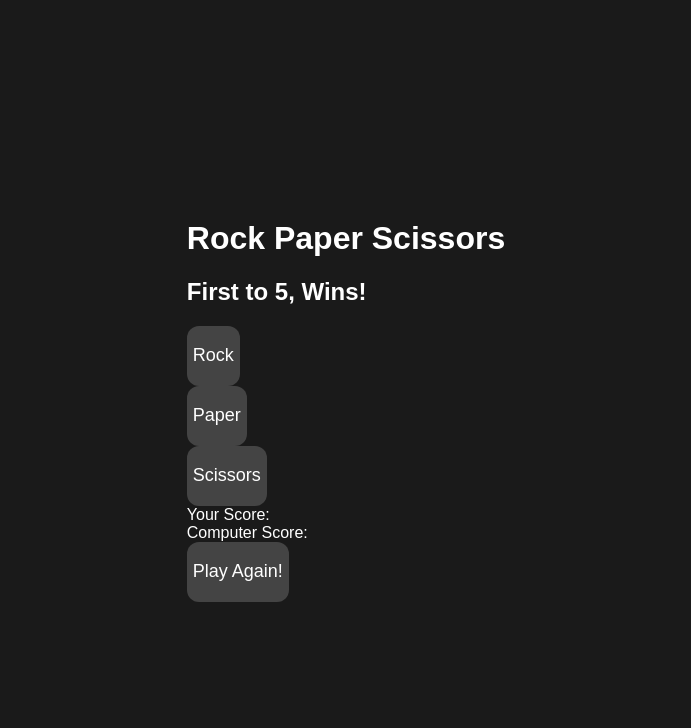
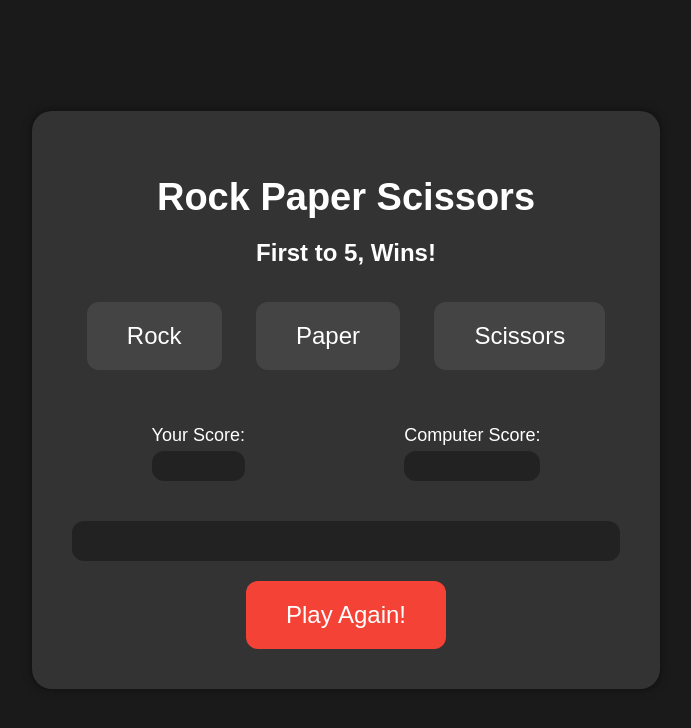
Before and after one commit to prajithmalepati/Rock-Paper-Scissors, a plain HTML site: page index.html in a window 1280 px wide. Shown: the whole page, without its empty margins (294-985 px from the left). Drawn offline with Linux system fonts and the light colour scheme.

Commit message:
Update styles.css

```diff
--- a/styles.css
+++ b/styles.css
@@ -9,54 +9,80 @@ body {
     min-height: 100vh;
 }
 
-.calculator {
-  max-width: 300px; /* Adjusted width for better symmetry */
-  margin: 0 auto;
+.game-container {
     background-color: #333;
     border-radius: 20px;
     box-shadow: 0 0 10px rgba(0, 0, 0, 0.5);
-  padding: 20px; /* Adjusted padding for better appearance */
+    padding: 40px;
     text-align: center;
 }
 
-#result {
-  height: 40px;
-  font-size: 20px;
-  text-align: right;
-  margin-bottom: 10px;
-  color: #fff;
-  background-color: #222;
-  border-radius: 12px;
-  padding: 8px 16px;
+.title {
+    font-size: 38px;
+    margin-bottom: 20px;
 }
 
-.buttons {
-  display: grid;
-  grid-template-columns: repeat(4, 1fr);
-  grid-gap: 10px;
-}
-
-button {
-  height: 60px; /* Increased button height for better visibility */
-  font-size: 18px;
+.choice-btn {
     background-color: #444;
     color: #fff;
     border: none;
+    padding: 20px 40px;
+    margin: 15px;
     border-radius: 12px;
     cursor: pointer;
-  display: flex;
-  align-items: center;
-  justify-content: center;
+    font-size: 24px;
 }
 
-button:hover {
-  background-color:#f44336;
+.choice-btn:hover {
+    background-color: #555;
 }
 
-#mul{
-  padding-top: 10px;
+.scores {
+    display: flex;
+    justify-content: space-around;
+    margin: 40px 0;
+    font-size: 28px;
 }
 
-button.operator {
+.player-score, .computer-score {
+    background-color: #222;
+    padding: 20px 40px;
+    border-radius: 12px;
+}
+
+.round-results {
+    background-color: #222;
+    padding: 20px;
+    border-radius: 12px;
+    margin-bottom: 20px;
     font-size: 24px;
 }
+
+.reset-btn {
+    background-color: #f44336;
+    color: #fff;
+    border: none;
+    padding: 20px 40px;
+    border-radius: 12px;
+    cursor: pointer;
+    font-size: 24px;
+}
+
+.reset-btn:hover {
+    background-color: #d32f2f;
+}
+
+
+.score-label {
+    font-size: 18px;
+    color: #fff;
+    margin-bottom: 5px;
+    display: block;
+}
+
+.score {
+    background-color: #222;
+    padding: 15px 30px;
+    border-radius: 12px;
+    font-size: 24px;
+}
```
Lines whose indentation alone changed are shown as unchanged.
